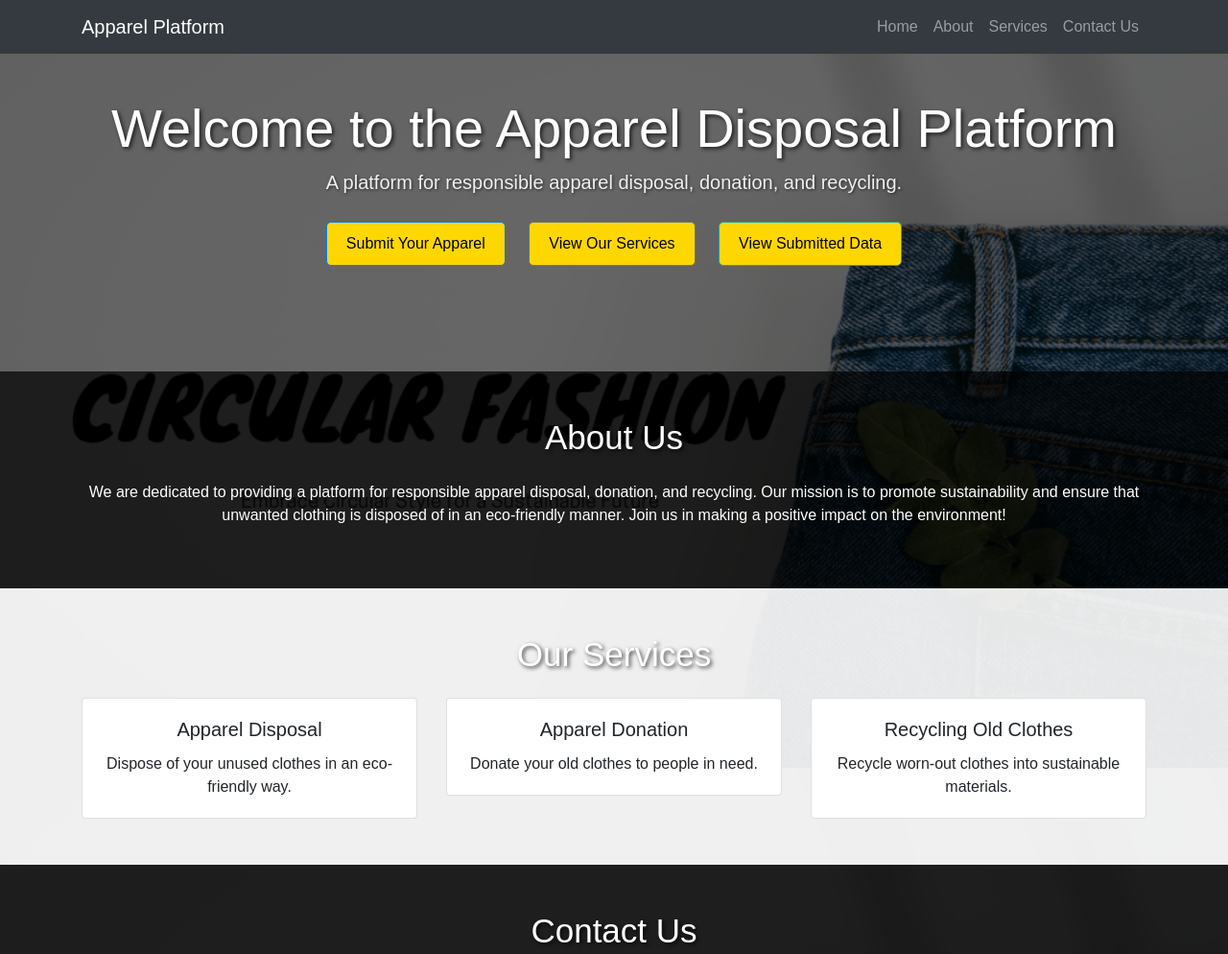
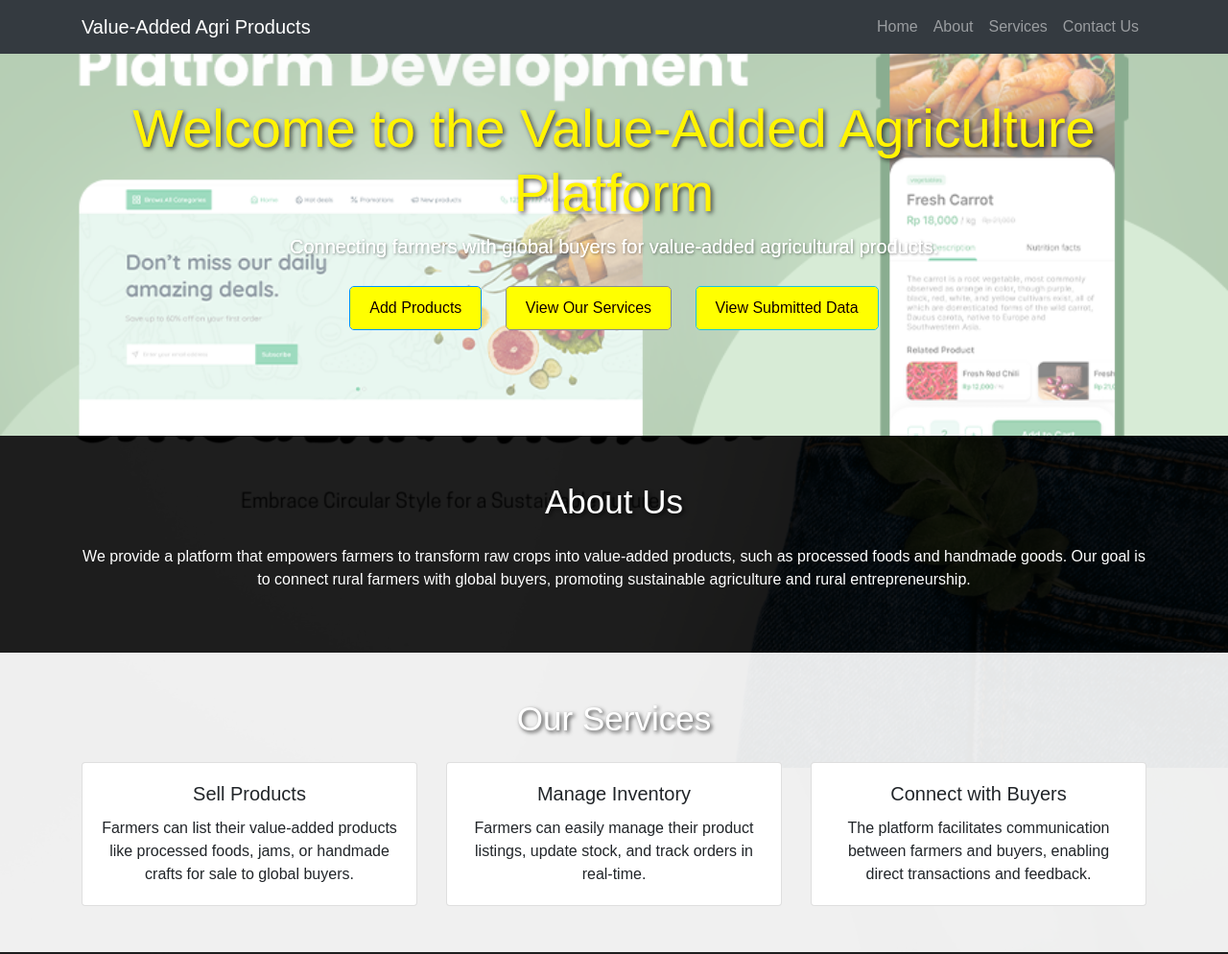
Before and after one commit to pavan1921/ApparelDisposalPlatform, a website: page frontend/index.html in a window 1280 px wide. Shown: the top 994 px of the page at 96% size. Drawn offline with nearby package versions, Linux system fonts and the light colour scheme.

Commit message:
Your commit message

```diff
--- a/frontend/index.html
+++ b/frontend/index.html
@@ -3,7 +3,7 @@
 <head>
   <meta charset="UTF-8">
   <meta name="viewport" content="width=device-width, initial-scale=1.0">
-  <title>Apparel Disposal Platform</title>
+  <title>Agriculture E-Commerce Platform</title>
 
   <!-- Bootstrap CSS -->
   <link rel="stylesheet" href="https://stackpath.bootstrapcdn.com/bootstrap/4.5.2/css/bootstrap.min.css">
@@ -16,7 +16,7 @@
   <!-- Fixed Navbar -->
   <nav class="navbar navbar-expand-lg navbar-dark bg-dark fixed-top">
     <div class="container">
-      <a class="navbar-brand" href="#">Apparel Platform</a>
+      <a class="navbar-brand" href="#">Value-Added Agri Products</a>
       <button class="navbar-toggler" type="button" data-toggle="collapse" data-target="#navbarNav" aria-controls="navbarNav" aria-expanded="false" aria-label="Toggle navigation">
         <span class="navbar-toggler-icon"></span>
       </button>
@@ -40,12 +40,25 @@
   </nav>
 
   <!-- Hero Section -->
-  <!-- Welcome Section -->
-<section id="welcome" style="background: url('') no-repeat center center; background-size: cover; padding: 100px 0; color: white;">
-  <div class="container text-center" style="margin-top: 50px;">
-      <h1 class="display-4" style="margin-top: -50px;">Welcome to the Apparel Disposal Platform</h1>
-      <p class="lead">A platform for responsible apparel disposal, donation, and recycling.</p>
-      <a href="submit.html" class="btn btn-primary">Submit Your Apparel</a>
+<section id="welcome" style="position: relative; background: url('2.png') no-repeat center center; background-size: cover; padding: 100px 0; color: white;">
+
+  <!-- Light overlay to lighten the background -->
+  <div style="position: absolute; top: 0; left: 0; width: 100%; height: 100%; background-color: rgba(255, 255, 255, 0.5);"></div>
+
+  <!-- Content inside hero section -->
+  <div class="container text-center" style="position: relative; z-index: 1; filter: brightness(1.2); margin-top: 50px;">
+
+    <!-- Main Heading (h1) with enhanced color and shadow -->
+    <h1 class="display-4" style="margin-top: -50px; color: #ffcc00; text-shadow: 2px 2px 5px rgba(0, 0, 0, 0.7);">
+      Welcome to the Value-Added Agriculture Platform
+    </h1>
+
+    <!-- Subheading (p) with a different color -->
+    <p class="lead" style="color: #ffffff; text-shadow: 1px 1px 3px rgba(0, 0, 0, 0.5);">
+      Connecting farmers with global buyers for value-added agricultural products.
+    </p>
+
+    <a href="submit.html" class="btn btn-primary">Add Products</a>
     <a href="#services" class="btn btn-secondary">View Our Services</a>
 
     <!-- New Button for Viewing Submitted Data -->
@@ -53,11 +66,12 @@
   </div>
 </section>
 
+
   <!-- About Us Section -->
   <section id="about" class="py-5" style="background: rgba(0, 0, 0, 0.7); color: white;">
     <div class="container">
       <h2 class="text-center mb-4">About Us</h2>
-      <p class="text-center">We are dedicated to providing a platform for responsible apparel disposal, donation, and recycling. Our mission is to promote sustainability and ensure that unwanted clothing is disposed of in an eco-friendly manner. Join us in making a positive impact on the environment!</p>
+      <p class="text-center">We provide a platform that empowers farmers to transform raw crops into value-added products, such as processed foods and handmade goods. Our goal is to connect rural farmers with global buyers, promoting sustainable agriculture and rural entrepreneurship.</p>
     </div>
   </section>
 
@@ -69,24 +83,24 @@
         <div class="col-md-4">
           <div class="card text-center">
             <div class="card-body">
-                      <h5 class="card-title">Apparel Disposal</h5>
-                      <p class="card-text">Dispose of your unused clothes in an eco-friendly way.</p>
+              <h5 class="card-title">Sell Products</h5>
+              <p class="card-text">Farmers can list their value-added products like processed foods, jams, or handmade crafts for sale to global buyers.</p>
             </div>
           </div>
         </div>
         <div class="col-md-4">
           <div class="card text-center">
             <div class="card-body">
-                      <h5 class="card-title">Apparel Donation</h5>
-                      <p class="card-text">Donate your old clothes to people in need.</p>
+              <h5 class="card-title">Manage Inventory</h5>
+              <p class="card-text">Farmers can easily manage their product listings, update stock, and track orders in real-time.</p>
             </div>
           </div>
         </div>
         <div class="col-md-4">
           <div class="card text-center">
             <div class="card-body">
-                      <h5 class="card-title">Recycling Old Clothes</h5>
-                      <p class="card-text">Recycle worn-out clothes into sustainable materials.</p>
+              <h5 class="card-title">Connect with Buyers</h5>
+              <p class="card-text">The platform facilitates communication between farmers and buyers, enabling direct transactions and feedback.</p>
             </div>
           </div>
         </div>
@@ -102,7 +116,7 @@
 
       <!-- Contact Form -->
       <div class="row justify-content-center">
-      <div class="col-md-6"> <!-- Reduced width of the form -->
+        <div class="col-md-6">
           <form>
             <div class="form-group">
               <label for="name">Name</label>
@@ -122,14 +136,13 @@
           </form>
         </div>
       </div>
-
     </div>
   </section>
 
   <!-- Footer -->
   <footer class="bg-dark text-light py-3">
     <div class="container text-center">
-    <p>&copy; 2024 Apparel Disposal Platform By Pavan Sai. All Rights Reserved.</p>
+      <p>&copy; 2024 Agriculture E-Commerce Platform By Pavan Sai. All Rights Reserved.</p>
     </div>
   </footer>
 
```
Also changed, not shown: frontend/submit.html (+1 -1 lines), frontend/1.jpg (added), frontend/2.png (added). Lines whose indentation alone changed are shown as unchanged.
